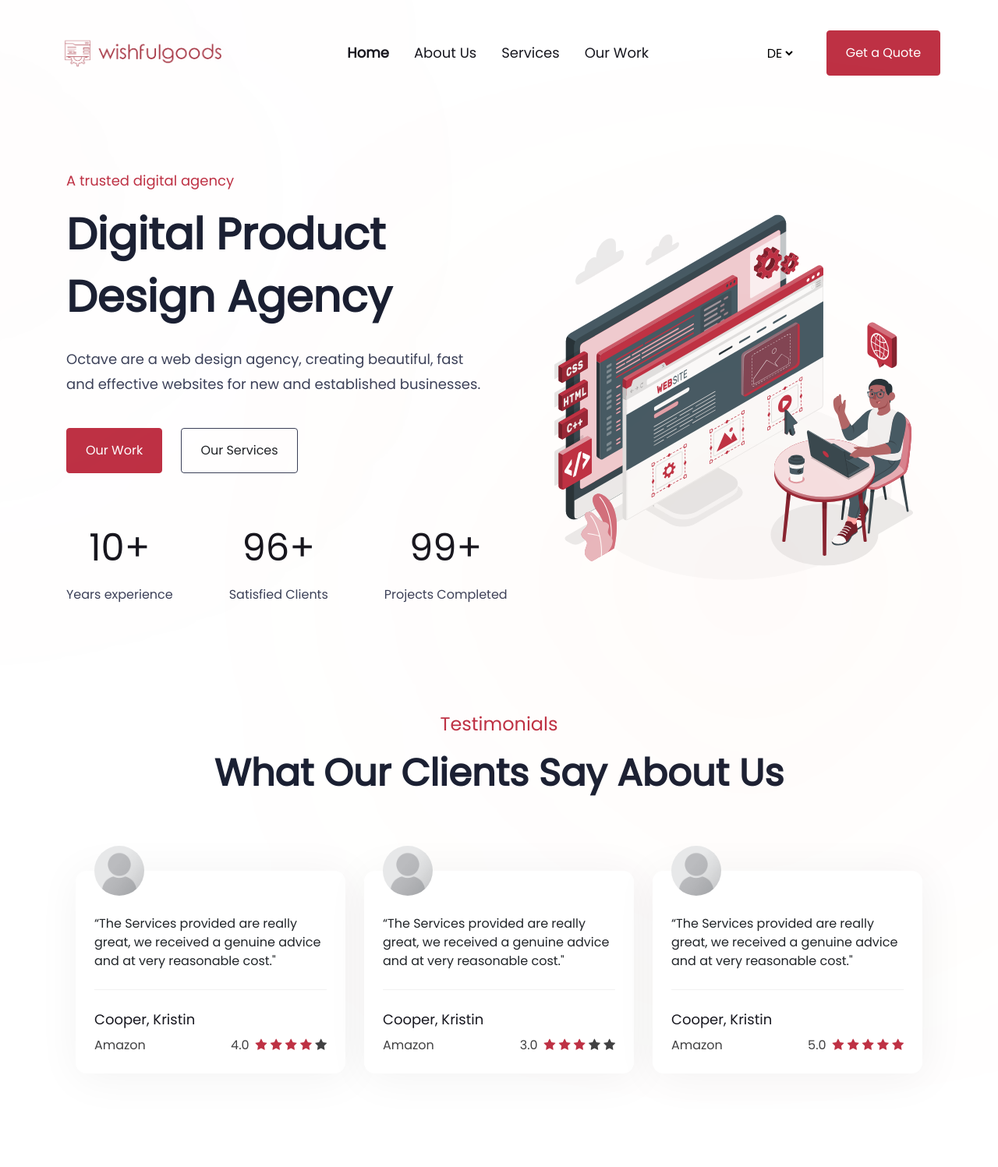
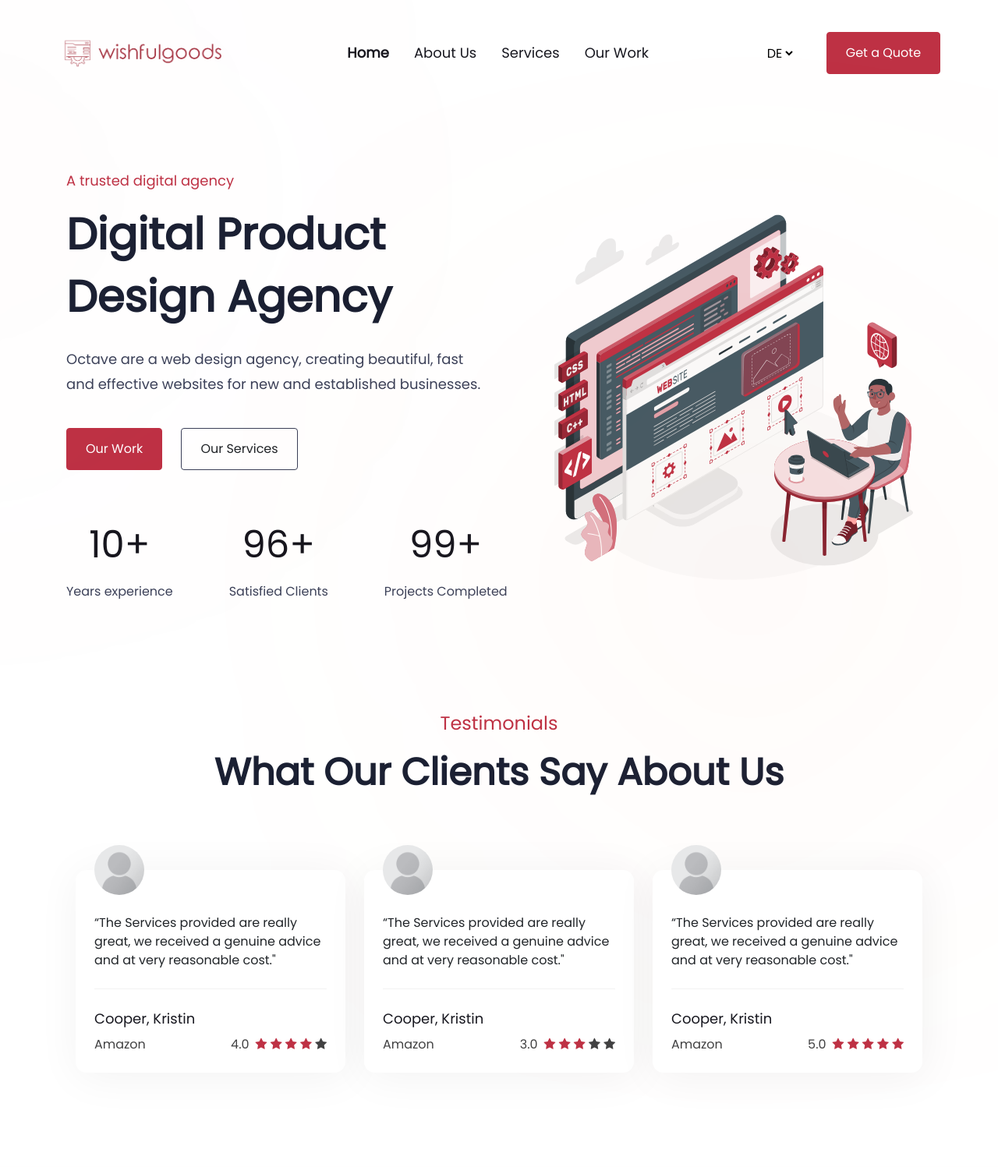
Before and after one commit to al-wazny/portfolio, a PHP site: page / in a window 1280 px wide. Shown: the whole page at 78% size. After the commit the page ends 1346 px from the top, so only its background shows below. Run offline with PHP 8.4, Linux system fonts and the light colour scheme.

Commit message:
chore: Clean up some code and use variables

```diff
--- a/assets/css/abstract/variables.scss
+++ b/assets/css/abstract/variables.scss
@@ -23,3 +23,7 @@ $font-size-base: 1rem;
 $font-size-s: $font-size-base;
 $font-size-m: $font-size-base * 1.125; //18px
 $font-size-l: $font-size-base * 1.5; //24px
+
+// color
+$font-color-blue-dark: #17171F;
+$font-color-grey: #414142;
--- a/assets/css/components/stat.scss
+++ b/assets/css/components/stat.scss
@@ -8,7 +8,7 @@
         line-height: 133%;
         font-size: 3rem;
         margin-bottom: $space-s;
-        color: #17171F;
+        color: $font-color-blue-dark;
     }
 
     p {
--- a/assets/css/components/testimonial.scss
+++ b/assets/css/components/testimonial.scss
@@ -31,12 +31,12 @@ $testimonial-seperator: 1px solid #F2F2F2;;
         .author {
             font-size: $font-size-m;
             font-weight: $font-weight-bold;
-            color: #17171F;
+            color: $font-color-blue-dark;
         }
 
         .company,
         .rating {
-            color: #414142;
+            color: $font-color-grey;
         }
 
         .rating {
--- a/assets/css/index.css
+++ b/assets/css/index.css
@@ -117,7 +117,7 @@ section h2 {
 }
 
 .btn {
-  padding: 1rem 1.5rem;
+  padding: calc(1rem - 2px) 1.5rem;
 }
 
 .btn-primary {
--- a/assets/css/layout/navigation.scss
+++ b/assets/css/layout/navigation.scss
@@ -25,7 +25,7 @@ nav {
                 list-style: none;
 
                 a {
-                    color: #17171F;
+                    color: $font-color-blue-dark;
                     font-size: $font-size-m;
                     line-height: 178%;
                     font-weight: $font-weight-regular;
--- a/assets/css/layout/section.scss
+++ b/assets/css/layout/section.scss
@@ -3,6 +3,7 @@ $blured-circle-height: 267px;
 $agency-desc-spacing-bottom: $base-space * 5;
 $btn-spacing-right: $base-space * 2.5;
 $stats-spacing: $base-space * 9;
+$introduction-spacing-top: 82px;
 
 section {
     margin: 120px 0;
@@ -18,7 +19,7 @@ section {
 
 // TODO set break point for the blured circles (<1200px)
 #introduction {
-    margin-top: 82px;
+    margin-top: $introduction-spacing-top;
 
     .intro {
         font-size: $font-size-m;
@@ -84,7 +85,7 @@ section {
 }
 
 .btn {
-    padding: $space-s $space-m;
+    padding: calc($space-s - 2px) $space-m;
 }
 
 .btn-primary {
```
Also changed, not shown: 1 other file.
